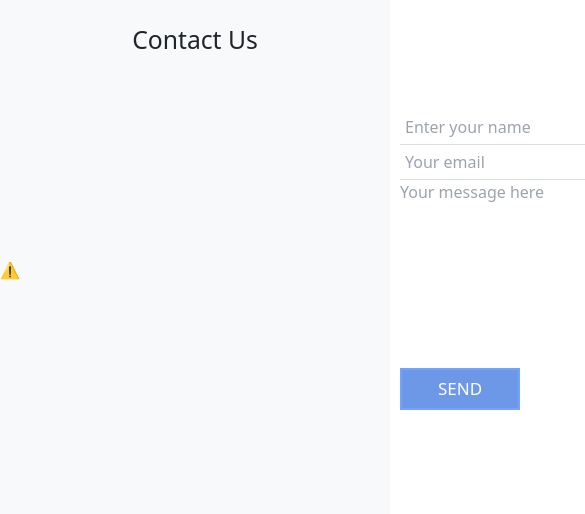
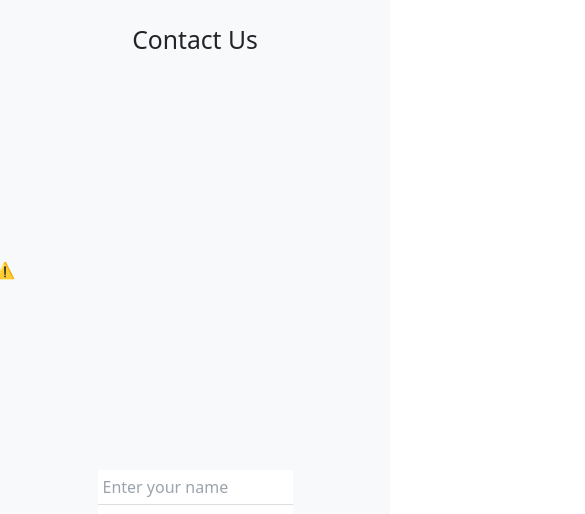
Before and after one commit to Fahimmuntasir1/Bike-Warehouse-web-app-fullstack, a React (Create React App) app: page / in a window 390 px wide. Shown: the part 717-1231 px from the top of the page, 585 px wide, since content can reach past the window. Built offline with nearby package versions, Linux system fonts and the light colour scheme; no server answers.

Commit message:
home page responsive done

```diff
--- a/src/components/Pages/Contact/Contact .js
+++ b/src/components/Pages/Contact/Contact .js
@@ -6,7 +6,7 @@ const Contact = () => {
     <div className="bg-light py-5">
       <h2 className="text-center py-2">Contact Us</h2>
 
-      <div className="flex justify-content-around align-items-center">
+      <div className="contact-responsive flex justify-content-around align-items-center">
         <div>
           <lottie-player
             src="https://assets4.lottiefiles.com/packages/lf20_u25cckyh.json"
--- a/src/components/Pages/Contact/Contact.css
+++ b/src/components/Pages/Contact/Contact.css
@@ -30,3 +30,9 @@
   background: transparent;
   color: #5889e4;
 }
+
+@media screen and (max-width: 667px) {
+  .contact-responsive {
+    flex-direction: column;
+  }
+}
--- a/src/components/Pages/MyItems/MyItems.js
+++ b/src/components/Pages/MyItems/MyItems.js
@@ -23,11 +23,8 @@ const MyItems = () => {
       })
         .then((res) => res.json())
         .then((data) => {
-          console.log(data);
-            const remaining = userItems.filter(
-              (userItem) => userItem._id !== id
-            );
-            setUserItems(remaining);
+          const remaining = userItems.filter((userItem) => userItem._id !== id);
+          setUserItems(remaining);
         });
     }
   };
```
